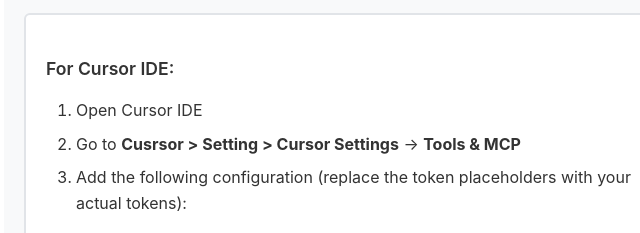
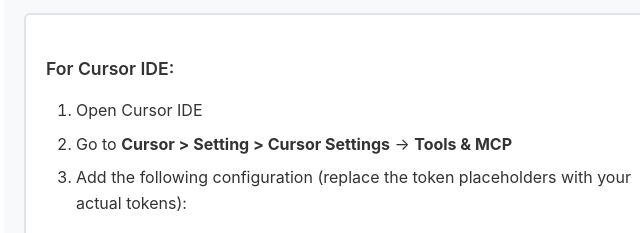
Before and after one commit to meejain/zeroto100, a website: page docs/index.html in a window 1280 px wide. Shown: the part 10300-10533 px from the top of the page, 441-1081 px from the left. Drawn offline with Linux system fonts and the light colour scheme.

Commit message:
typo changes

```diff
--- a/docs/index.html
+++ b/docs/index.html
@@ -295,7 +295,7 @@
                             <h5>For Cursor IDE:</h5>
                             <ol>
                                 <li>Open Cursor IDE</li>
-                                <li>Go to <strong>Cusrsor > Setting > Cursor Settings</strong> → <strong>Tools & MCP</strong></li>
+                                <li>Go to <strong>Cursor > Setting > Cursor Settings</strong> → <strong>Tools & MCP</strong></li>
                                 <li>Add the following configuration (replace the token placeholders with your actual tokens):</li>
                             </ol>
                             <div class="note">
```
Also changed, not shown: README.md.
